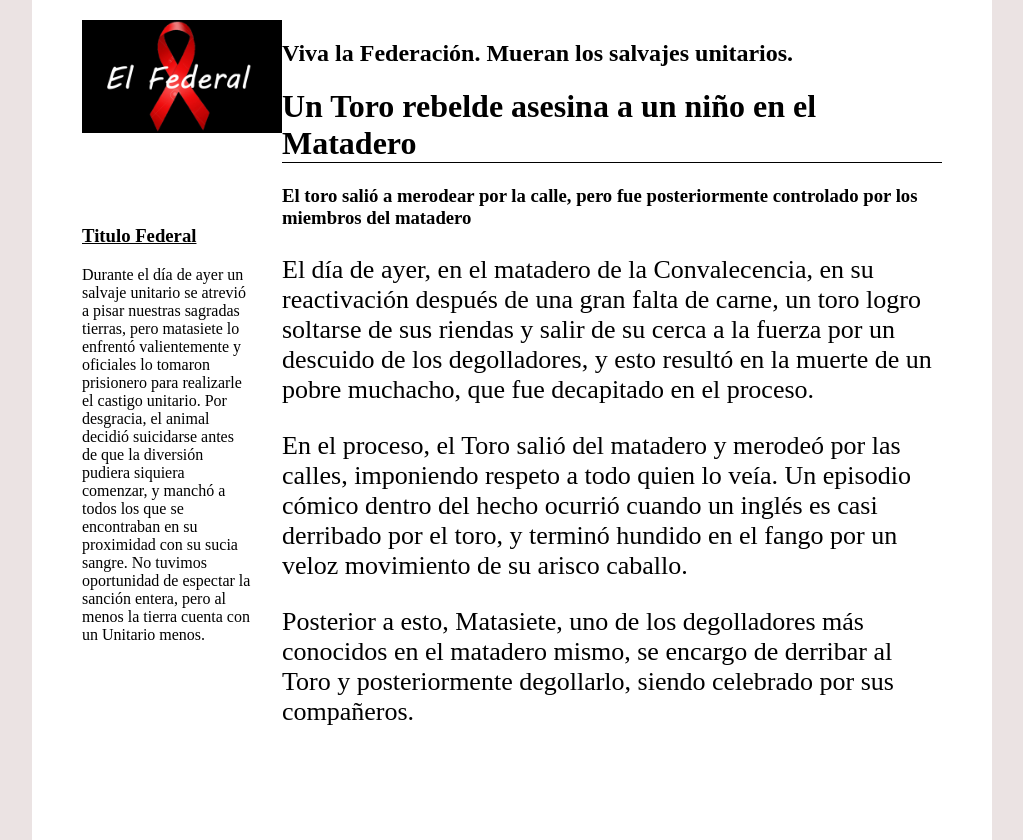
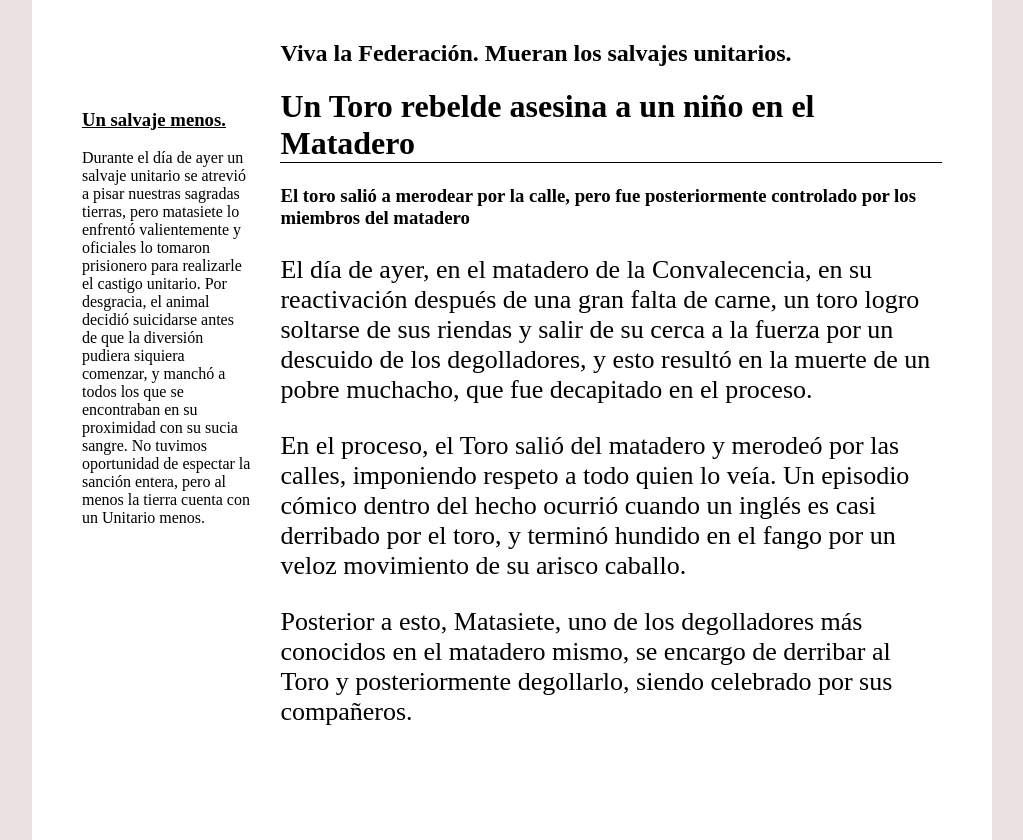
Before and after one commit to Tievoo/infoTic, a plain HTML site: page indexLengua.html in a window 1280 px wide. Shown: the whole page, without its empty margins (128-1151 px from the left). Drawn offline with Linux system fonts and the light colour scheme.

Commit message:
Update indexLengua.html

```diff
--- a/indexLengua.html
+++ b/indexLengua.html
@@ -8,12 +8,9 @@
 </head>
 <body>
     <div class="container">
-        <div class="idkaa">
-            <img src="logoLengua.jpg" alt="" class="logo">
-            <div class="noticiaFed">
-                <h3><u>Titulo Federal</u></h3>
+        <div class="noticiaFed">
+            <h3><u>Un salvaje menos.</u></h3>
             <p>Durante el día de ayer un salvaje unitario se atrevió a pisar nuestras sagradas tierras, pero matasiete lo enfrentó valientemente y oficiales lo tomaron prisionero para realizarle el castigo unitario. Por desgracia, el animal decidió suicidarse antes de que la diversión pudiera siquiera comenzar, y manchó a todos los que se encontraban en su proximidad con su sucia sangre. No tuvimos oportunidad de espectar la sanción entera, pero al menos la tierra cuenta con un Unitario menos.</p>
-            </div>
         </div>
         <div class="noticiaToro">
             <h2>Viva la Federación. Mueran los salvajes unitarios.</h2>
```
